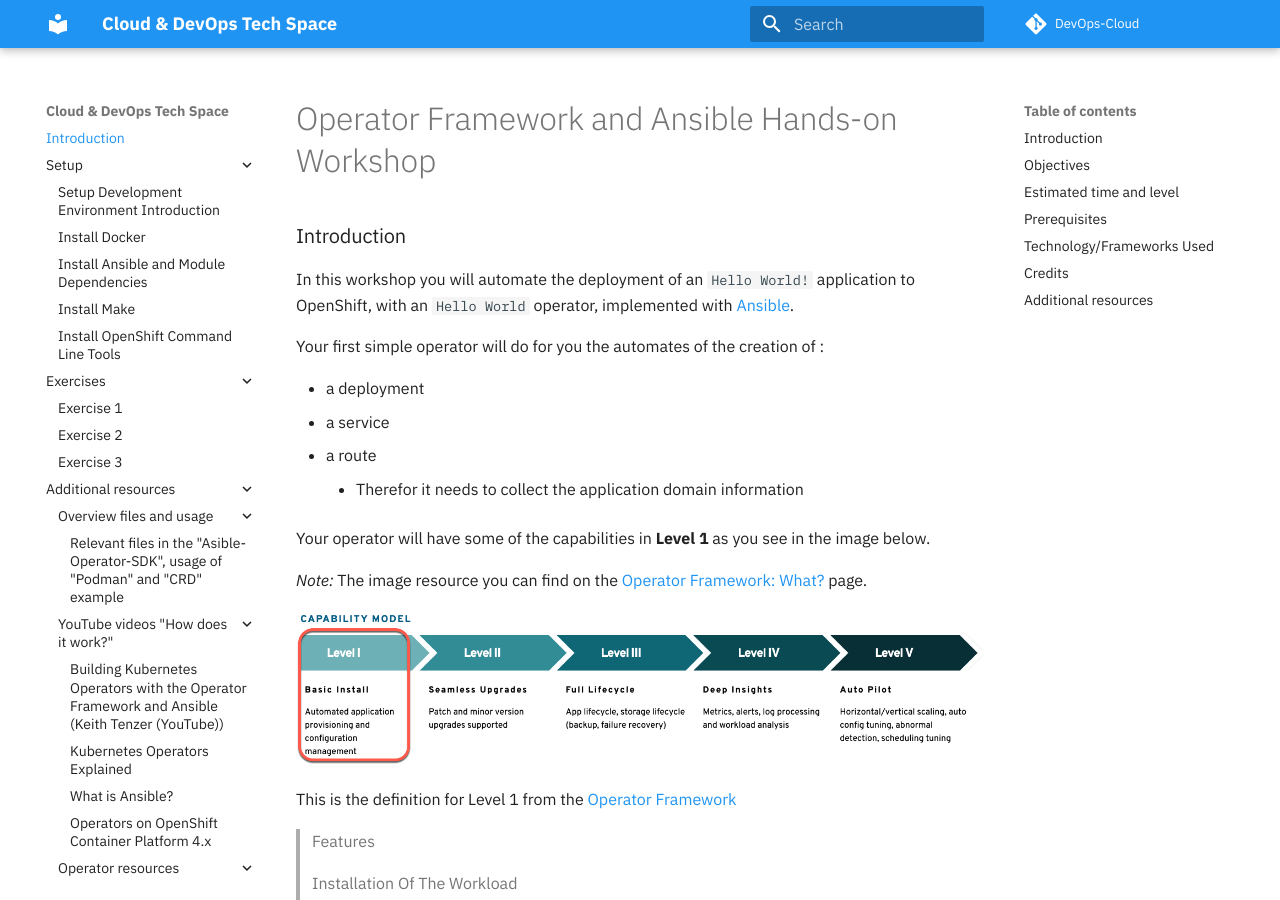
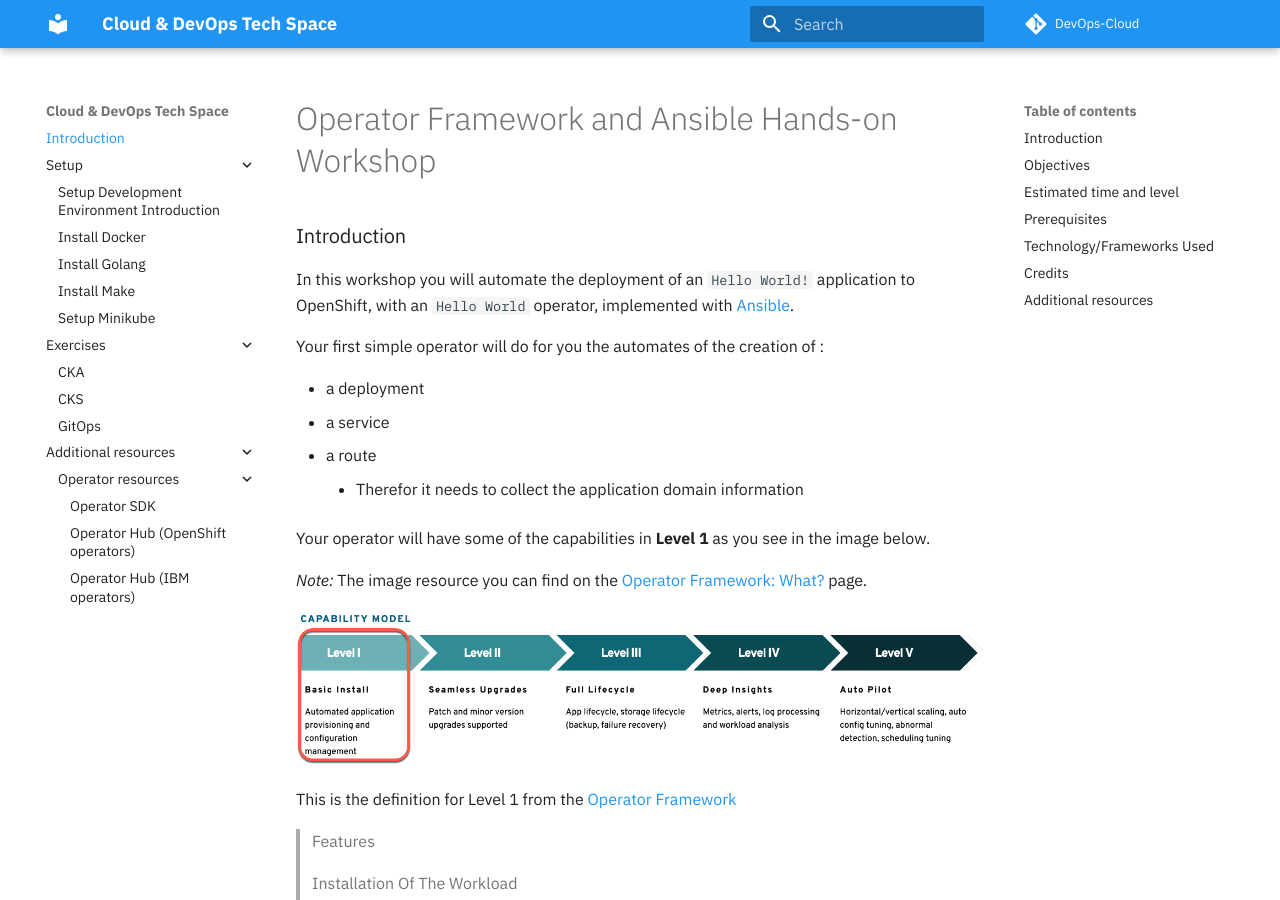
Before and after one commit to govindsme/DevOps-Cloud, an MkDocs documentation site: the page built from documentation/README.md, in a window 1280 px wide and 900 px high. Built offline with MkDocs 1.6.1 and Material for MkDocs 9.7.7, drawn with Linux system fonts in a browser that asks for light colours; comment, search, counter and statistics services are not loaded.

Commit message:
Update mkdocs.yml

```diff
--- a/mkdocs.yml
+++ b/mkdocs.yml
@@ -15,29 +15,19 @@
   - Setup:
       - Setup Development Environment Introduction: setup/01-setup.md
       - Install Docker: setup/02-setup-docker.md
-      - Install Ansible and Module Dependencies: setup/03-setup-ansibe-module-dependencies.md
+      - Install Golang: setup/03-setup-ansibe-module-dependencies.md
       - Install Make: setup/04-setup-make.md
-      - Install OpenShift Command Line Tools: setup/05-setup-oc-cli.md
+      - Setup Minikube: setup/05-setup-oc-cli.md
   - Exercises:
-      - Exercise 1: exercises/01-exercise.md
-      - Exercise 2: exercises/02-exercise.md
-      - Exercise 3: exercises/03-exercise.md
+      - CKA: exercises/01-exercise.md
+      - CKS: exercises/02-exercise.md
+      - GitOps: exercises/03-exercise.md
   - Additional resources:
-      - Overview files and usage:
-         - Relevant files in the "Asible-Operator-SDK", usage of "Podman" and "CRD" example: additional/additional.md
-      - YouTube videos "How does it work?":
-         - Building Kubernetes Operators with the Operator Framework and Ansible (Keith Tenzer (YouTube)): https://youtu.be/5XZZxhwb_xs
-         - Kubernetes Operators Explained : https://youtu.be/i9V4oCa5f9I
-         - What is Ansible?: https://youtu.be/fHO1X93e4WA
-         - Operators on OpenShift Container Platform 4.x: https://youtu.be/JMrxPyv9nxQ
       - Operator resources:
          - Operator SDK: https://sdk.operatorframework.io/
          - Operator Hub (OpenShift operators): https://operatorhub.io/?category=OpenShift+Optional
          - Operator Hub (IBM operators): https://operatorhub.io/?keyword=IBM
-      - Free books:
-         - O’Reilly "Kubernetes Operators 'Automating the Container Orchestration Platform'": https://www.redhat.com/de/resources/oreilly-kubernetes-operators-automation-ebook
-      - Blog posts:
-         - Write your first simple operator: https://suedbroecker.net/2021/02/05/write-your-first-simple-kubernetes-operator/
+
 
 
 
```
